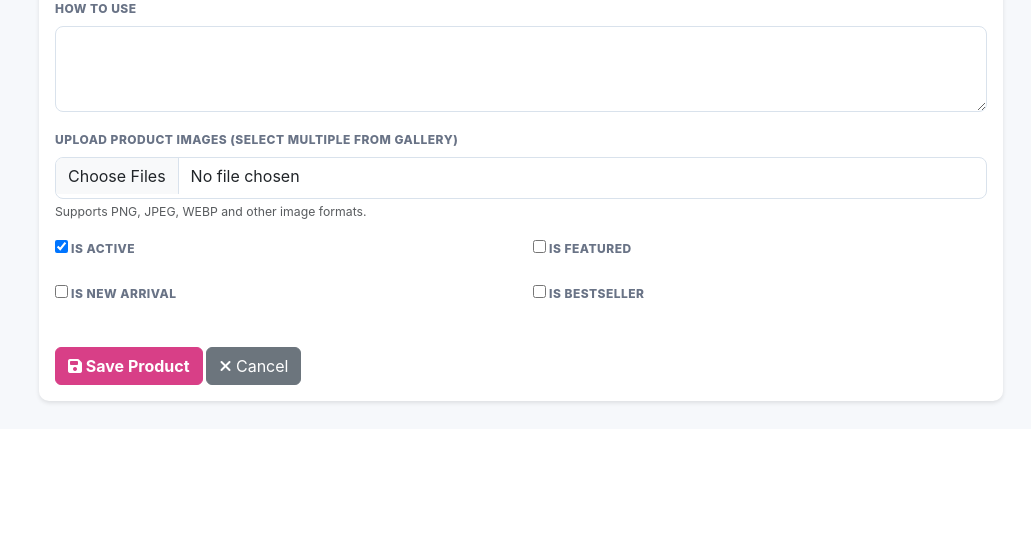
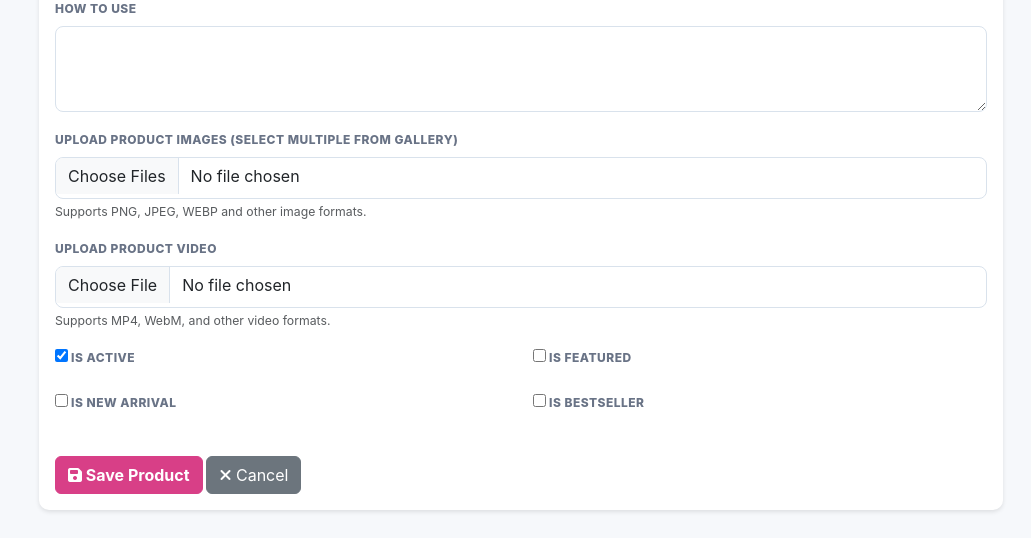
Before and after one commit to richherbalsoap/HYPEHAVENHUB, a Django app: page /admin/products/create/ in a window 1280 px wide. Shown: the part 973-1511 px from the top of the page, without its empty margins (249-1280 px from the left). Before the commit the page ends 1378 px from the top, so only its background shows below. Run offline with Django 5.2, Linux system fonts and the light colour scheme; a user stored in the database is signed in; data comes from the database, SQL or seed files in the repository; data that the repository does not hold is empty; some libraries are stand-ins or nearby versions.

Commit message:
Fix cart performance, add video upload to product admin, and resolve multiple photo upload

```diff
--- a/store/admin_views.py
+++ b/store/admin_views.py
@@ -126,6 +126,14 @@ def admin_product_create(request):
         if form.is_valid():
             product = form.save()
 
+            if 'video_upload' in request.FILES:
+                from .storage import upload_file
+                try:
+                    product.video_url = upload_file(request.FILES['video_upload'], folder="videos")
+                    product.save()
+                except Exception as e:
+                    messages.error(request, f"Video upload failed: {e}")
+
             # Save uploaded images as base64 (permanent in DB)
             images = request.FILES.getlist('multiple_images')
             for i, img in enumerate(images):
@@ -155,6 +163,14 @@ def admin_product_edit(request, pk):
         form = ProductForm(request.POST, request.FILES, instance=product)
         if form.is_valid():
             product = form.save()
+
+            if 'video_upload' in request.FILES:
+                from .storage import upload_file
+                try:
+                    product.video_url = upload_file(request.FILES['video_upload'], folder="videos")
+                    product.save()
+                except Exception as e:
+                    messages.error(request, f"Video upload failed: {e}")
 
             # Save newly uploaded images as base64
             images = request.FILES.getlist('multiple_images')
--- a/store/forms.py
+++ b/store/forms.py
@@ -173,6 +173,11 @@ class AdminOrderUpdateForm(forms.ModelForm):
 class MultipleFileInput(forms.ClearableFileInput):
     allow_multiple_selected = True
 
+    def value_from_datadict(self, data, files, name):
+        if hasattr(files, 'getlist'):
+            return files.getlist(name)
+        return files.get(name)
+
 class MultipleFileField(forms.FileField):
     def __init__(self, *args, **kwargs):
         kwargs.setdefault("widget", MultipleFileInput(attrs={'multiple': True, 'class': 'form-control', 'accept': 'image/*'}))
@@ -191,6 +196,11 @@ class ProductForm(forms.ModelForm):
     multiple_images = MultipleFileField(
         label="Product Images",
         required=False
+    )
+    video_upload = forms.FileField(
+        label="Product Video",
+        required=False,
+        widget=forms.FileInput(attrs={'class': 'form-control', 'accept': 'video/*'})
     )
 
     class Meta:
--- a/templates/admin/product_form.html
+++ b/templates/admin/product_form.html
@@ -90,6 +90,21 @@
                 {{ form.multiple_images }}
                 <div class="form-text text-muted">Supports PNG, JPEG, WEBP and other image formats.</div>
             </div>
+
+            <div class="mb-3">
+                <label class="form-label">Upload Product Video</label>
+                {{ form.video_upload }}
+                <div class="form-text text-muted">Supports MP4, WebM, and other video formats.</div>
+            </div>
+
+            {% if product and product.video_url %}
+            <div class="mb-3">
+                <label class="form-label">Currently Uploaded Video</label>
+                <div>
+                    <video src="{{ product.video_url }}" controls style="max-height: 200px; max-width: 100%;"></video>
+                </div>
+            </div>
+            {% endif %}
 
             {% if product and product.images.all %}
             <div class="mb-3">
```
Also changed, not shown: store/storage.py (+4 -4 lines), store/views.py (+21 -17 lines).
